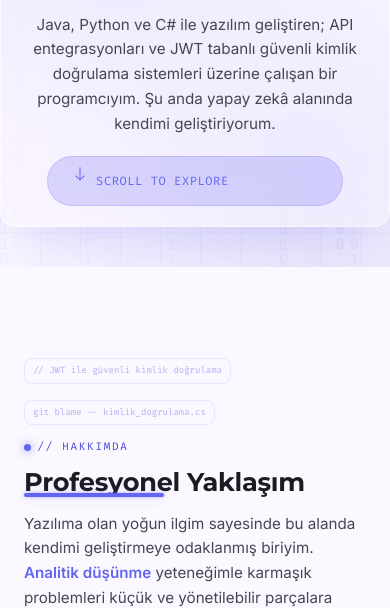
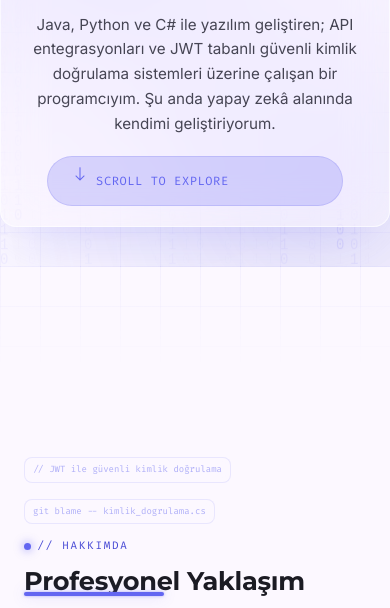
Before and after one commit to darqalne/nilay-cv-web, a website: page index.html in a window 390 px wide. Shown: the part 208-816 px from the top of the page. Drawn offline with nearby package versions, Linux system fonts and the light colour scheme; a web font is replaced by a local one.

Commit message:
Telefonda hero arka planının keskin bitişini yumuşat
Hero'nun altındaki nokta-grid dokusu artık sert bir kenarla kesilmek
yerine 100px daha uzayıp şeffaflığa geçişli olarak sönümleniyor.
Sadece telefon; PC ve tablete dokunulmadı.

```diff
--- a/index.html
+++ b/index.html
@@ -124,6 +124,7 @@
   .pattern-dots{ background-image:radial-gradient(rgba(99,102,241,.15) 1px,transparent 1px); background-size:20px 20px; }
 
   #binary-canvas{ position:absolute;top:0;left:0;width:100%;height:100%;pointer-events:none;z-index:0;opacity:.12; }
+  .hero-fade{ display:none; }
 
   .code-float{
     position:absolute;font-family:'Fira Code',monospace;color:rgba(99,102,241,.5);
@@ -312,6 +313,18 @@
        middle of a full-viewport-tall section; give it a natural height instead so the card
        sits just under the nav, not stranded in empty space */
     #top{ min-height:auto !important; padding-top:5.5rem !important; padding-bottom:2.5rem !important; }
+
+    /* the hero's dot-grid/binary-rain background used to stop dead against the plain
+       background right below it; extend it a little further with a soft fade instead
+       of a hard edge */
+    .hero-fade{
+      display:block;height:100px;margin-top:-1px;pointer-events:none;
+      background-image:linear-gradient(rgba(99,102,241,.05) 1px,transparent 1px),
+                        linear-gradient(90deg,rgba(99,102,241,.05) 1px,transparent 1px);
+      background-size:40px 40px;
+      -webkit-mask-image:linear-gradient(to bottom, black, transparent);
+      mask-image:linear-gradient(to bottom, black, transparent);
+    }
   }
 
   /* ---------- phone + tablet only (≤1023px; standard desktop is untouched) ---------- */
@@ -407,6 +420,7 @@
     </div>
   </div>
 </section>
+<div class="hero-fade" aria-hidden="true"></div>
 
 <main class="max-w-container-max mx-auto px-6 md:px-8 space-y-section-padding py-section-padding relative">
   <div class="absolute top-0 left-0 w-full h-full overflow-hidden pointer-events-none -z-10">
```
